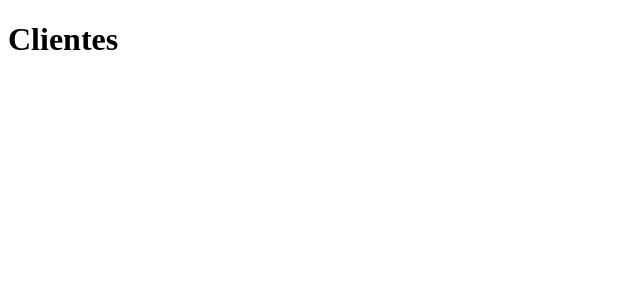
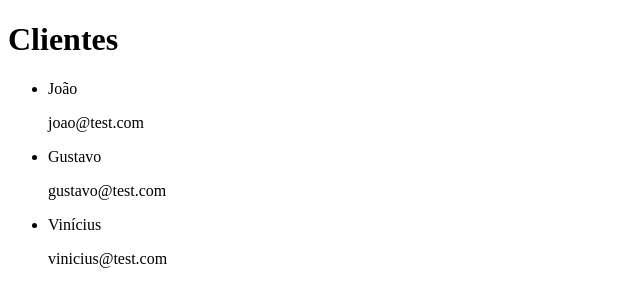
Before and after one commit to guilherme-mendonca-goncalves/clients, a plain HTML site: page index.html in a window 1280 px wide. Shown: the whole page, without its empty margins (0-640 px from the left). Drawn offline with Linux system fonts and the light colour scheme.

Commit message:
Added clients logic

```diff
--- a/index.html
+++ b/index.html
@@ -10,6 +10,9 @@
   <body>
     <div>
       <h1>Clientes</h1>
+      <ul id="clients">
+      </ul>
     </div>
   </body>
+  <script type="text/javascript" src="script.js"></script>
 </html>
--- /dev/null
+++ b/script.js
@@ -0,0 +1,34 @@
+const clients = [
+  {
+    name: 'João',
+    email: 'joao@test.com'
+  },
+  {
+    name: 'Gustavo',
+    email: 'gustavo@test.com'
+  },
+  {
+    name: 'Vinícius',
+    email: 'vinicius@test.com'
+  }
+]
+
+const list = document.getElementById('clients');
+
+//Criando uma função
+const createParagraph = (textContent, parent) => {
+  const paragraph = document.createElement('p');
+  const text = document.createTextNode(textContent);
+  paragraph.appendChild(text);
+  parent.appendChild(paragraph);
+}
+
+clients.forEach((client) => {
+  const listItem = document.createElement('li');
+
+  createParagraph(client.name, listItem);
+
+  createParagraph(client.email, listItem);
+
+  list.appendChild(listItem);
+});
```
